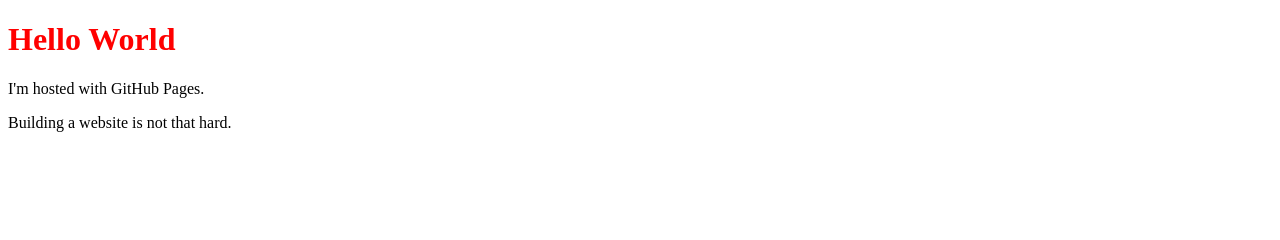
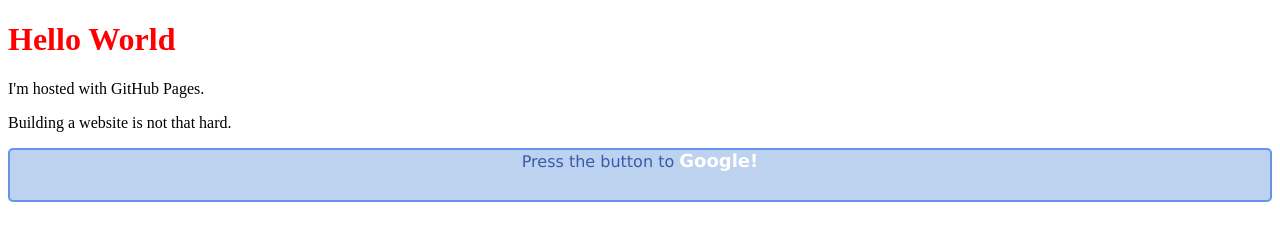
Before and after one commit to angieh503/angieh503.github.io, a plain HTML site: page index.html in a window 1280 px wide. Drawn offline with Linux system fonts and the light colour scheme.

Commit message:
add button to my website

```diff
--- a/css/style.css
+++ b/css/style.css
@@ -2,3 +2,25 @@ h1 {
 	color: red;
 	font-weight: bold;
 }
+
+div {
+	border-radius: 5px;
+	border: 2px solid #6495ed;
+	background-color: #bcd2ee;
+	height: 50px;
+	width: 120px
+	margin: auto;
+	text-align: center;
+}
+
+a {
+	text-decoration: none;
+	color: #3d59ab;
+	font-family: Verdana;
+}
+
+span {
+	font-weight: bold;
+	font-size: 18px;
+	color: #ffffff;
+}
--- a/index.html
+++ b/index.html
@@ -7,5 +7,9 @@
 		<h1>Hello World</h1>
 			<p>I'm hosted with GitHub Pages.</p>
 			<p>Building a website is not that hard.</p>
+
+			<div>
+        	    <a href="https://www.google.com/">Press the button to <span>Google!</span></a>
+            </div>
 </body>
 </html>
```
